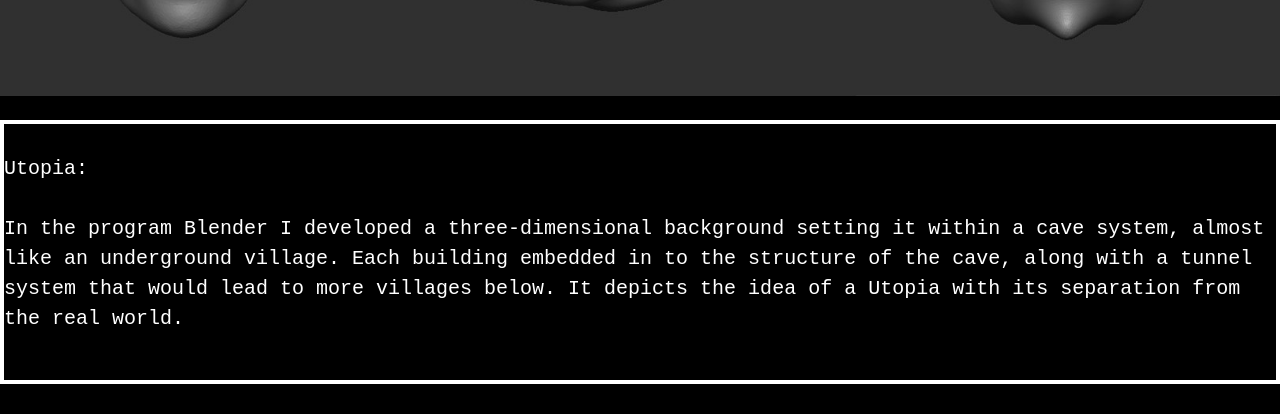
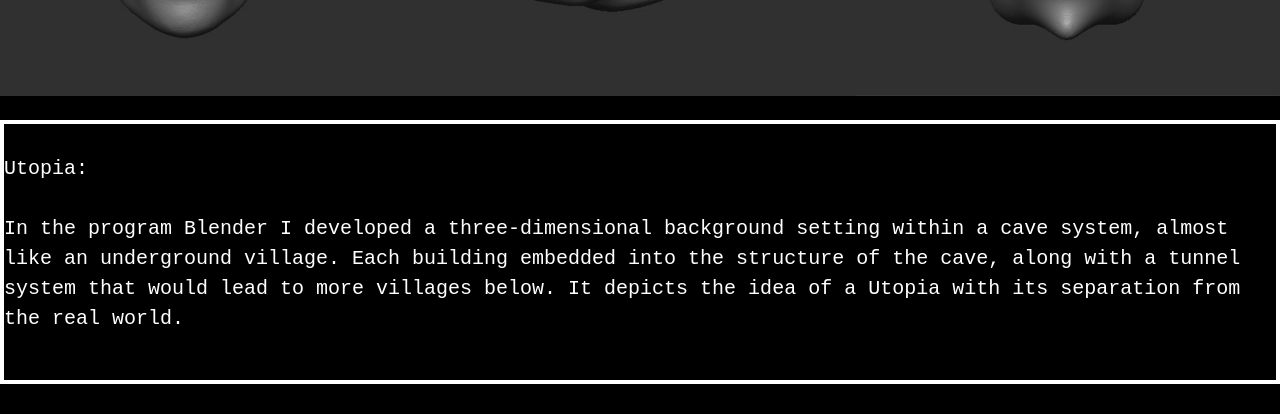
Before and after one commit to aichiro01/AlexanderJang.myCanvas.com, a plain HTML site: page 3-d.html in a window 1280 px wide. Shown: the part 935-1349 px from the top of the page. Drawn offline with nearby package versions, Linux system fonts and the light colour scheme.

Commit message:
Update 3-d.html

```diff
--- a/3-d.html
+++ b/3-d.html
@@ -98,8 +98,8 @@
 					 <br>Utopia:
 					 <br><br>
 					 In the program Blender I developed a three-dimensional background
-					 setting it within a cave system, almost like an underground village.
-					 Each building embedded in to the structure of the cave, along with a
+					 setting within a cave system, almost like an underground village.
+					 Each building embedded into the structure of the cave, along with a
 					 tunnel system that would lead to more villages below. It depicts the
 					 idea of a Utopia with its separation from the real world.
 
@@ -118,7 +118,7 @@
 					 This piece was a fully three-dimensional animation based off a
 					 model I had made using Maya. The model, the scythe, and background
 					 were all done by hand. The model depicts a mixture of the grim reaper
-					 a human. The animation shows the creature summoning his weapon as they
+					 and a human. The animation shows the creature summoning his weapon as they
 					 then glide across the floor towards what the world holds in store for them.
 					 </p>
 					 </div>
```
